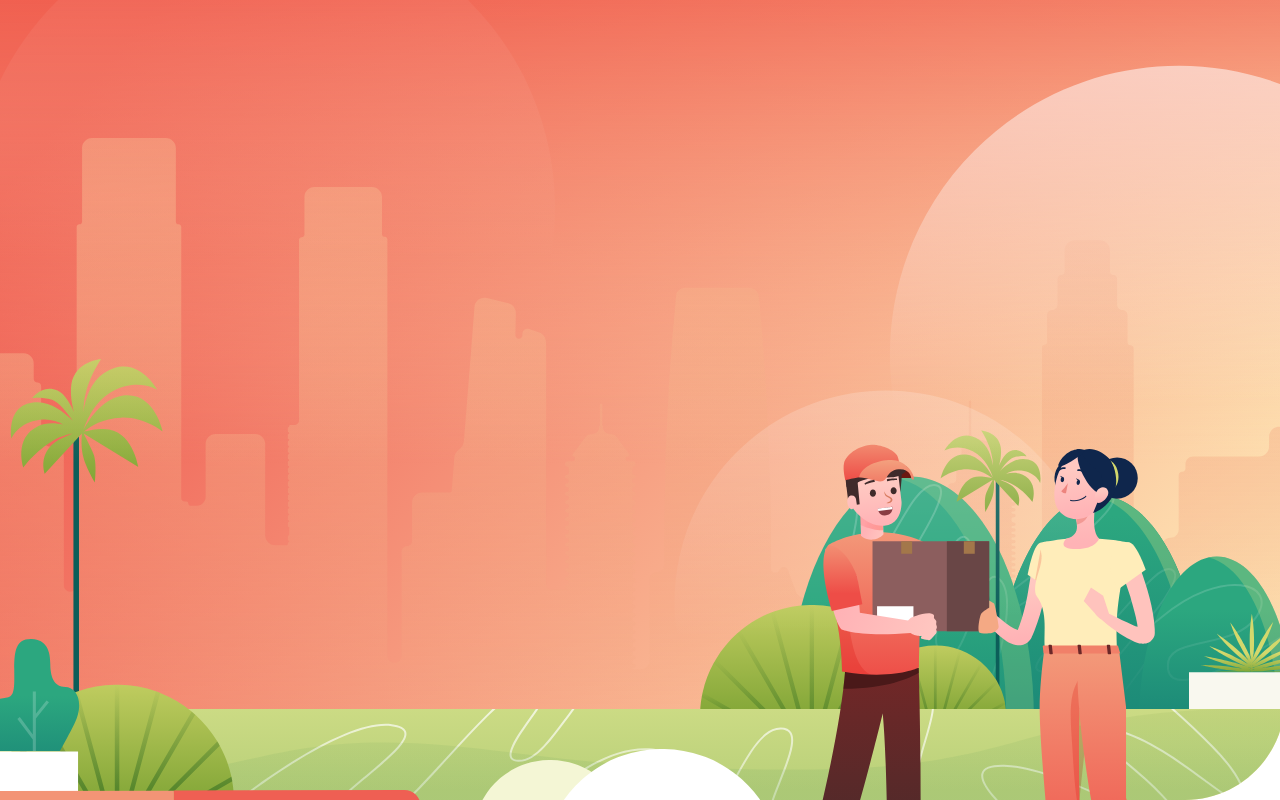
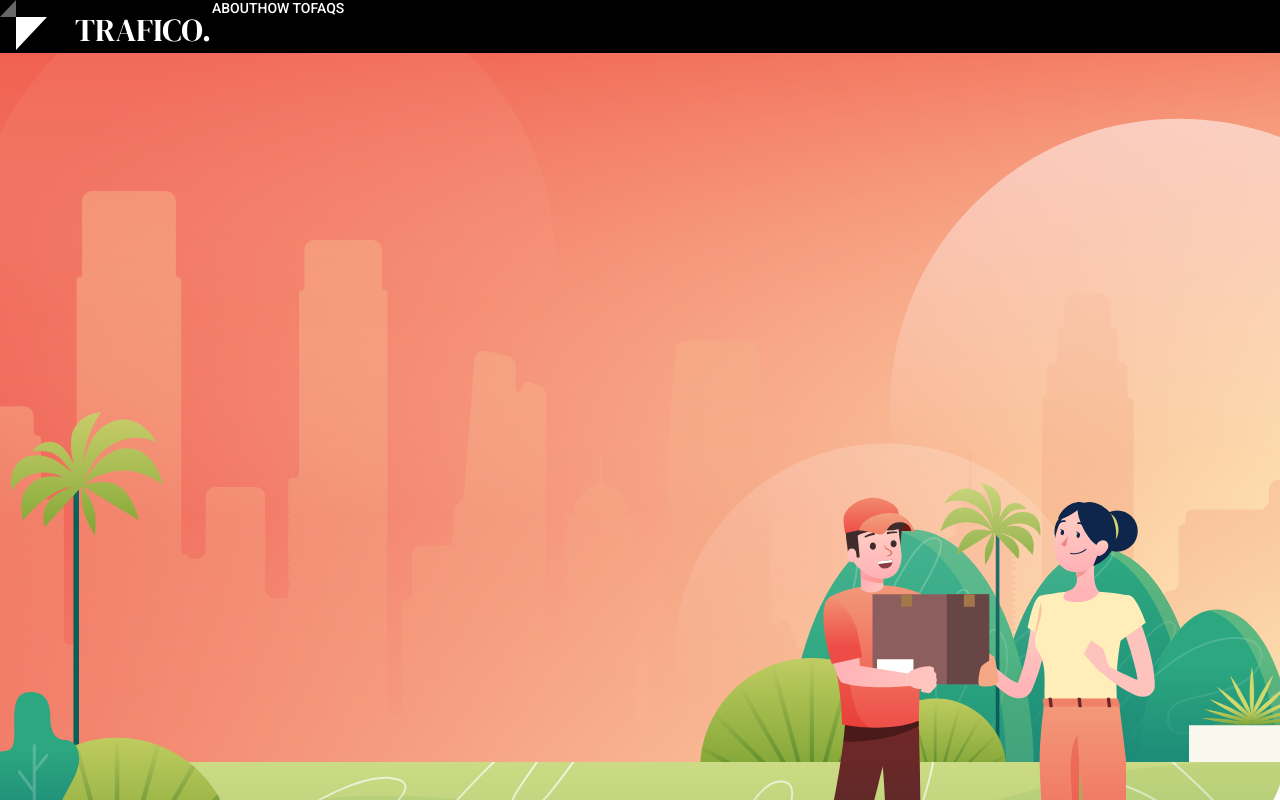
Before and after one commit to leoorlandin/traffic-landing-page, a React (Create React App) app: page / in a window 1280 px wide. Shown: the top 800 px of the page. Built offline with nearby package versions, Linux system fonts and the light colour scheme.

Commit message:
create and initiate structure of Header component

```diff
--- /dev/null
+++ b/src/components/Header/index.js
@@ -0,0 +1,22 @@
+import React from 'react';
+
+import * as S from './styles'
+
+import TraficoLogo from '../../assets/TraficoLogo.svg'
+
+const Header = () => {
+  return (
+    <S.StyledUl>
+      <a href="/"><img src={TraficoLogo} alt="Trafico Logo" /></a>
+
+      <S.HeaderLinks>
+        <a href="/">about</a>
+        <a href="/">how to</a>
+        <a href="/">faqs</a>
+      </S.HeaderLinks>
+
+    </S.StyledUl>
+  );
+};
+
+export default Header;
--- /dev/null
+++ b/src/components/Header/styles.js
@@ -0,0 +1,21 @@
+import styled from 'styled-components';
+
+export const StyledUl = styled.ul`
+
+  background: black;
+  display: flex;
+
+
+`;
+
+export const HeaderLinks = styled.div`
+    display: flex;
+    justify-content: right;
+
+  & a{
+    color: #fff;
+    text-transform: uppercase;
+    font-weight: 500;
+    text-decoration: none;
+  }
+`;
--- a/src/pages/Home/index.js
+++ b/src/pages/Home/index.js
@@ -5,11 +5,12 @@ import * as S from './styles';
 import Scene from '../../assets/Scene.svg';
 
 import PrimaryButton from '../../components/PrimaryButton';
-
+import Header from '../../components/Header';
 
 const Home = () => {
   return (
     <>
+      <Header />
       <S.MainBanner>
         <img src={Scene} alt="background banner" />
         <S.BannerContent>
```
Also changed, not shown: src/assets/TraficoLogo.svg (added).
